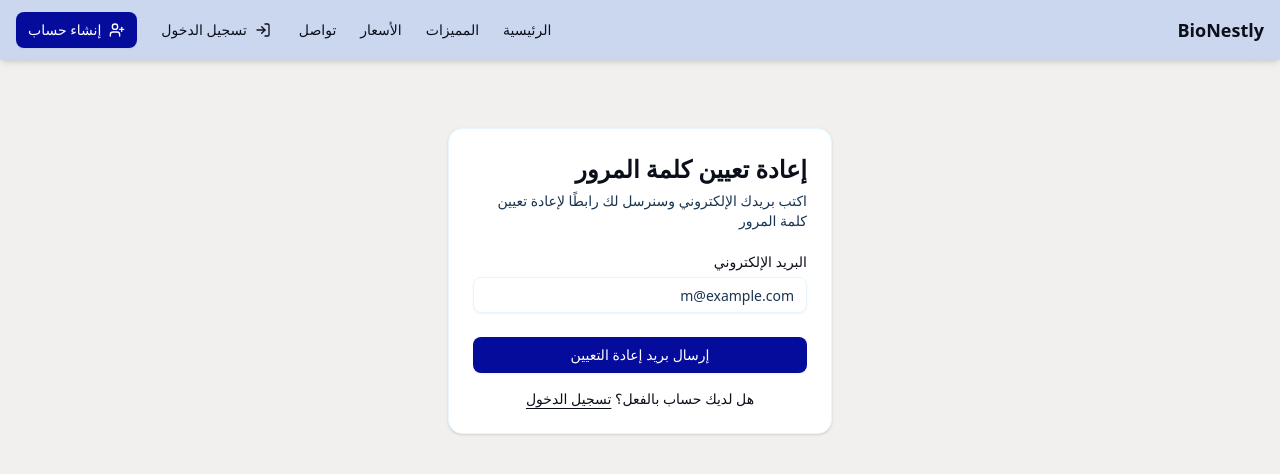
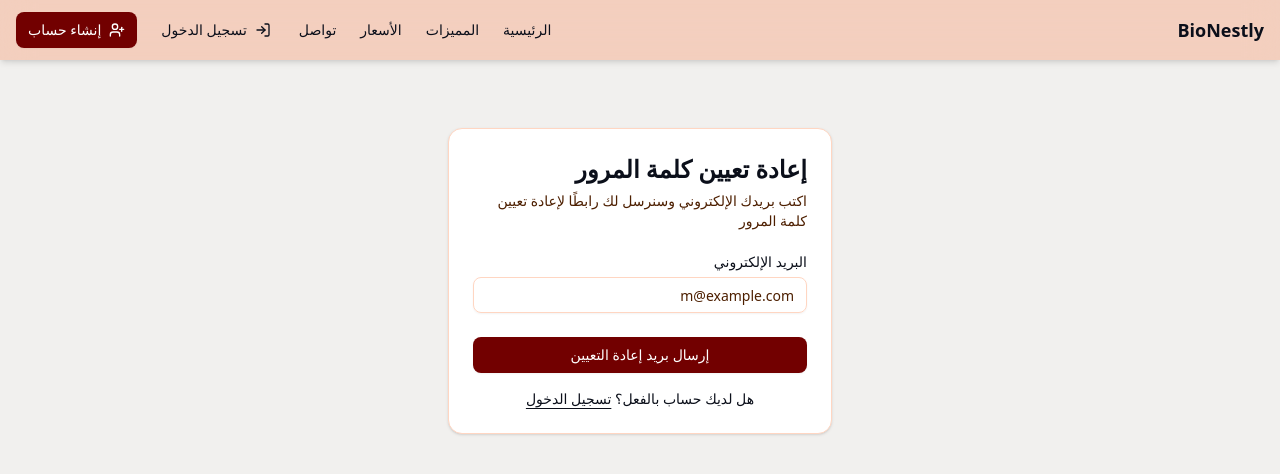
Before and after one commit to YOSSEF-WEAL/bionestly, a Next.js app: page /auth/forgot-password in a window 1280 px wide. Shown: the top 474 px of the page. Built offline with nearby package versions, Linux system fonts and the light colour scheme; no server answers.

Commit message:
add new color palet

```diff
--- a/app/globals.css
+++ b/app/globals.css
@@ -47,78 +47,98 @@
   --radius: 0.625rem;
   --background: #ffffff;
   --foreground: #0b0f1a;
+
   --card: #ffffff;
   --card-foreground: #0b0f1a;
+
   --popover: #ffffff;
   --popover-foreground: #0b0f1a;
+
   /* Palette */
-  /* Primary: Deep Blue */
-  --primary: #050c9c;
+  /* Primary: Dark Red */
+  --primary: #720000;
   --primary-foreground: #ffffff;
-  /* Secondary: Medium Blue */
-  --secondary: #3572ef;
+
+  /* Secondary: Orange */
+  --secondary: #fe4d01;
   --secondary-foreground: #ffffff;
-  /* Accent: Light Blue */
-  --accent: #3abef9;
-  --accent-foreground: #06233a;
+
+  /* Accent: lighter tone of orange */
+  --accent: #ff7840;
+  --accent-foreground: #3a1c00;
+
   /* Muted and surfaces */
-  --muted: #a7e6ff;
-  --muted-foreground: #1a3550;
+  --muted: #ffe0d1;
+  --muted-foreground: #4d1f00;
+
   /* Feedback */
-  --destructive: oklch(0.577 0.245 27.325);
+  --destructive: #b00020;
+
   /* UI elements */
-  --border: #e6f6ff;
-  --input: #e6f6ff;
-  --ring: #3572ef;
+  --border: #ffd6c2;
+  --input: #ffd6c2;
+  --ring: #fe4d01;
+
   /* Charts (mapped to palette shades) */
-  --chart-1: #050c9c;
-  --chart-2: #3572ef;
-  --chart-3: #3abef9;
-  --chart-4: #a7e6ff;
-  --chart-5: #73cfff;
+  --chart-1: #720000;
+  --chart-2: #a80000;
+  --chart-3: #fe4d01;
+  --chart-4: #ff7840;
+  --chart-5: #ffd6c2;
+
   /* Sidebar */
-  --sidebar: #f7fbff;
+  --sidebar: #fff4ef;
   --sidebar-foreground: #0b0f1a;
-  --sidebar-primary: #050c9c;
+  --sidebar-primary: #720000;
   --sidebar-primary-foreground: #ffffff;
-  --sidebar-accent: #a7e6ff;
-  --sidebar-accent-foreground: #06233a;
-  --sidebar-border: #e6f6ff;
-  --sidebar-ring: #3572ef;
+  --sidebar-accent: #ffd6c2;
+  --sidebar-accent-foreground: #3a1c00;
+  --sidebar-border: #ffd6c2;
+  --sidebar-ring: #fe4d01;
 }
 
 .dark {
   --background: #0b0f1a;
   --foreground: #f7fbff;
-  --card: #10192a;
+
+  --card: #1a0a0a;
   --card-foreground: #f7fbff;
-  --popover: #10192a;
+
+  --popover: #1a0a0a;
   --popover-foreground: #f7fbff;
-  --primary: #a7e6ff;
-  --primary-foreground: #06233a;
-  --secondary: #3abef9;
-  --secondary-foreground: #06233a;
-  --muted: #0f2436;
-  --muted-foreground: #9ecdf0;
-  --accent: #3572ef;
+
+  --primary: #fe4d01;
+  --primary-foreground: #0b0f1a;
+
+  --secondary: #ff7840;
+  --secondary-foreground: #0b0f1a;
+
+  --muted: #2b0f0f;
+  --muted-foreground: #ffc2a3;
+
+  --accent: #a80000;
   --accent-foreground: #ffffff;
-  --destructive: oklch(0.704 0.191 22.216);
-  --border: #1b2a41;
-  --input: #1b2a41;
-  --ring: #3abef9;
-  --chart-1: #a7e6ff;
-  --chart-2: #3abef9;
-  --chart-3: #3572ef;
-  --chart-4: #73cfff;
-  --chart-5: #050c9c;
-  --sidebar: #10192a;
+
+  --destructive: #ff5252;
+
+  --border: #4d1f1f;
+  --input: #4d1f1f;
+  --ring: #fe4d01;
+
+  --chart-1: #fe4d01;
+  --chart-2: #ff7840;
+  --chart-3: #a80000;
+  --chart-4: #ffd6c2;
+  --chart-5: #720000;
+
+  --sidebar: #1a0a0a;
   --sidebar-foreground: #f7fbff;
-  --sidebar-primary: #a7e6ff;
-  --sidebar-primary-foreground: #06233a;
-  --sidebar-accent: #0f2436;
+  --sidebar-primary: #fe4d01;
+  --sidebar-primary-foreground: #0b0f1a;
+  --sidebar-accent: #2b0f0f;
   --sidebar-accent-foreground: #f7fbff;
-  --sidebar-border: #1b2a41;
-  --sidebar-ring: #3abef9;
+  --sidebar-border: #4d1f1f;
+  --sidebar-ring: #fe4d01;
 }
 
 @layer base {
```
